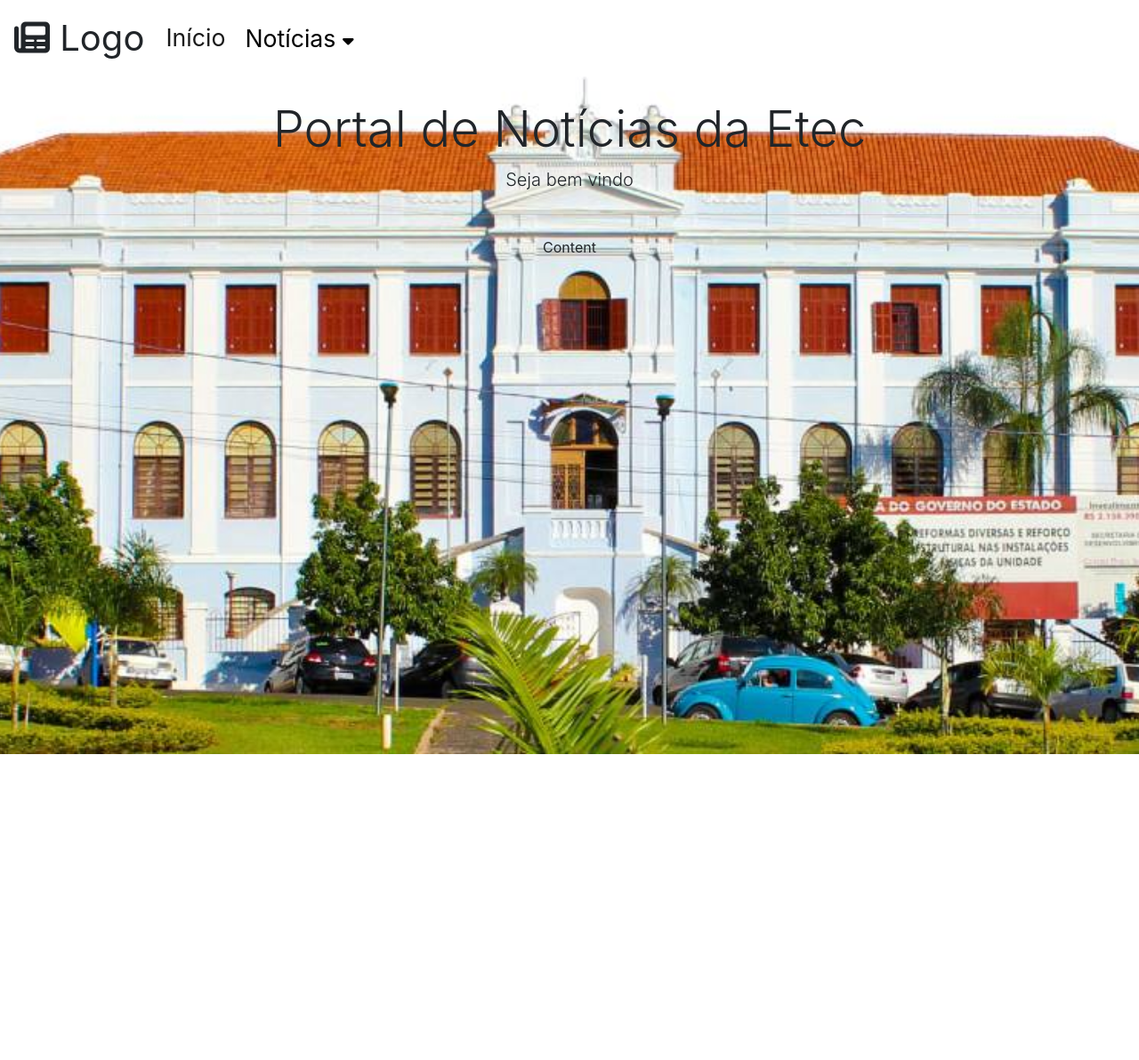
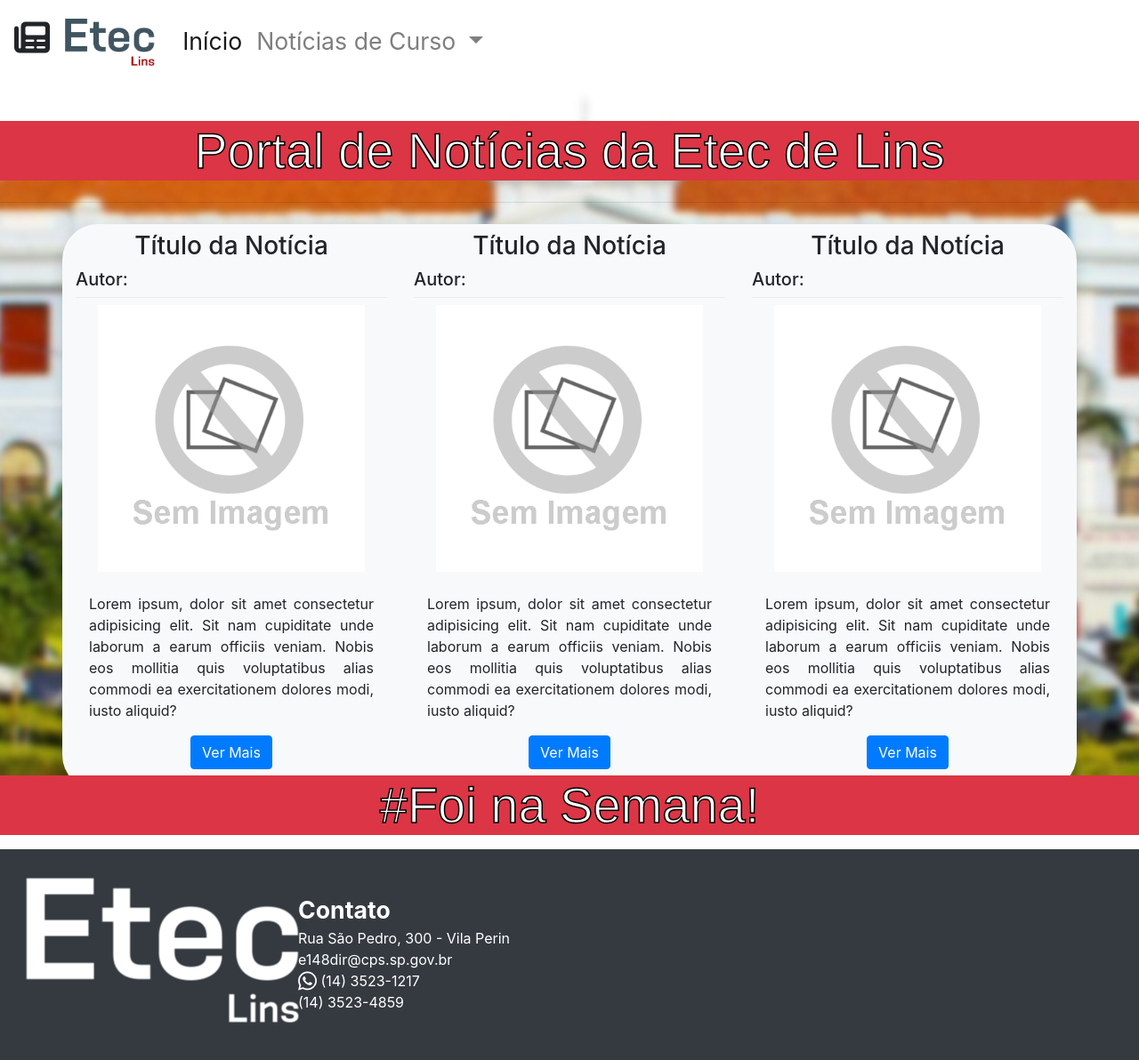
Before and after one commit to ViniCosta1/PW.SegundoBimestre, a PHP site: page / in a window 1280 px wide. Shown: the whole page at 89% size. Before the commit the page ends 848 px from the top, so only its background shows below. Run offline with PHP 8.4, Linux system fonts and the light colour scheme; some libraries are stand-ins or nearby versions.

Commit message:
Muita coisa feita, só vê ai

```diff
--- a/index.html
+++ b/index.html
@@ -5,10 +5,12 @@
     <meta charset="UTF-8">
     <meta http-equiv="X-UA-Compatible" content="IE=edge">
     <meta name="viewport" content="width=device-width, initial-scale=1.0">
-    <link rel="stylesheet" href="https://cdnjs.cloudflare.com/ajax/libs/twitter-bootstrap/4.1.3/css/bootstrap.css" integrity="sha512-57lHfvbE5GLWA20qDTCTRUpKntBnFlG0V+x8f3q3DqZK6XlHGVsbpCCI/kadtaFBMEYmq5IeVZnsWjWx2QoQtw==" crossorigin="anonymous" referrerpolicy="no-referrer"
-    />
-    <link rel="stylesheet" href="https://cdnjs.cloudflare.com/ajax/libs/font-awesome/6.1.1/css/all.min.css" integrity="sha512-KfkfwYDsLkIlwQp6LFnl8zNdLGxu9YAA1QvwINks4PhcElQSvqcyVLLD9aMhXd13uQjoXtEKNosOWaZqXgel0g==" crossorigin="anonymous" referrerpolicy="no-referrer"
-    />
+    <link rel="stylesheet" href="https://cdnjs.cloudflare.com/ajax/libs/twitter-bootstrap/4.1.3/css/bootstrap.css"
+        integrity="sha512-57lHfvbE5GLWA20qDTCTRUpKntBnFlG0V+x8f3q3DqZK6XlHGVsbpCCI/kadtaFBMEYmq5IeVZnsWjWx2QoQtw=="
+        crossorigin="anonymous" referrerpolicy="no-referrer" />
+    <link rel="stylesheet" href="https://cdnjs.cloudflare.com/ajax/libs/font-awesome/6.1.1/css/all.min.css"
+        integrity="sha512-KfkfwYDsLkIlwQp6LFnl8zNdLGxu9YAA1QvwINks4PhcElQSvqcyVLLD9aMhXd13uQjoXtEKNosOWaZqXgel0g=="
+        crossorigin="anonymous" referrerpolicy="no-referrer" />
     <link rel="stylesheet" href="style.css">
     <title>Documento</title>
 </head>
@@ -17,8 +19,9 @@
 
     <!-- Navbar -->
     <nav class="navbar navbar-expand-lg navbar-light bg-white fixed-top">
-        <a class="navbar-brand Logo"> <i class="fa-solid fa-newspaper"></i> Logo</a>
-        <button class="navbar-toggler" data-target="#my-nav" data-toggle="collapse" aria-controls="my-nav" aria-expanded="false" aria-label="Toggle navigation">
+        <a class="navbar-brand Logo"> <i class="fa-solid fa-newspaper"></i> <img src="img/etecLogo.png" alt="Logo Etec" class="tamanhoImagemLogo"></a>
+        <button class="navbar-toggler" data-target="#my-nav" data-toggle="collapse" aria-controls="my-nav"
+            aria-expanded="false" aria-label="Toggle navigation">
             <span class="navbar-toggler-icon"></span>
         </button>
         <div id="my-nav" class="collapse navbar-collapse ">
@@ -26,28 +29,129 @@
                 <li class="nav-item active">
                     <a class="nav-link tamanhoFonte" href="#">Início <span class="sr-only">(current)</span></a>
                 </li>
-                <li class="nav-item">
-                    <div class="dropdown nav-link tamanhoFonte">
-                        <button id="my-dropdown" class="DropDown" data-toggle="dropdown" aria-haspopup="true" aria-expanded="false">Notícias <i class="fa-solid fa-caret-down tamanhoIcones"></i></button>
-                        <div class="dropdown-menu" aria-labelledby="my-dropdown">
-                            <a class="dropdown-item" href="#">Desenvolvimento de Sistemas</a>
-                            <a class="dropdown-item" href="#">Linguagens</a>
-                            <a class="dropdown-item" href="#">Edificações</a>
-                        </div>
+                <li class="nav-item dropdown tamanhoFonte">
+                    <a class="nav-link dropdown-toggle" href="#" id="navbarDropdown" role="button"
+                        data-toggle="dropdown" aria-haspopup="true" aria-expanded="false">
+                        Notícias de Curso
+                    </a>
+                    <div class="dropdown-menu" aria-labelledby="navbarDropdown">
+                        <a class="dropdown-item" href="#">Desenvolvimento de Sistemas</a>
+                        <a class="dropdown-item" href="#">Linguagens</a>
+                        <div class="dropdown-divider"></div>
+                        <a class="dropdown-item" href="#">Todos os Cursos</a>
                     </div>
                 </li>
             </ul>
         </div>
     </nav>
-<div class="jumbotron jumbotron-fluid text-center fundoImagem mt-5">
-    <h1 class="display-4 ">Portal de Notícias da Etec</h1>
-    <p class="lead">Seja bem vindo</p>
-    <hr class="my-4">
-    <p>Content</p>
-</div>
+    <br>
+    <div class="jumbotron jumbotron-fluid text-center fundoImagem mt-5 mb-0">
+        <h1 class="display-4 fonteTitulo bordaTexto text-white bg-danger">Portal de Notícias da Etec de Lins</h1>
+        <hr class="my-4">
 
-    <script src="https://cdnjs.cloudflare.com/ajax/libs/jquery/3.6.0/jquery.min.js" integrity="sha512-894YE6QWD5I59HgZOGReFYm4dnWc1Qt5NtvYSaNcOP+u1T9qYdvdihz0PPSiiqn/+/3e7Jo4EaG7TubfWGUrMQ==" crossorigin="anonymous" referrerpolicy="no-referrer"></script>
-    <script src="https://cdnjs.cloudflare.com/ajax/libs/twitter-bootstrap/4.1.3/js/bootstrap.js" integrity="sha512-JtLrV1ofzavnjW9efbM8bX78Kcx6dvZPn+VhmJfBg4yKQvqxMX4FQI7NjAHb6cviH/92xOHBI74kVPsafPnnHQ==" crossorigin="anonymous" referrerpolicy="no-referrer"></script>
+        <!-- Notícias De Introdução -->
+        <div class="container cssBorder bg-light">
+            <div class="row mt-3 text-center cssBorder shadow">
+
+                <!-- Começo da Notícia -->
+                <div class="col-12 col-sm-4 col-md-4 mb-4 mb-sm-0 mb-md-0">
+                    <h3 class="pt-2">
+                        Título da Notícia
+                    </h3>
+                    <h5 class="text-left">Autor: </h5>
+
+                    <div class="dropdown-divider"></div>
+                        <div class="col-12">
+                        <img class="img-fluid pb-2" src="img/semFoto.png" alt="SemFoto" width="300">
+                        <div class="container p-0">
+                            <div class="row text-justify">
+                                <div class="col-12 mt-3">
+                                    <p>Lorem ipsum, dolor sit amet consectetur adipisicing elit. Sit nam cupiditate unde laborum a earum officiis veniam. Nobis eos mollitia quis voluptatibus alias commodi ea exercitationem dolores modi, iusto aliquid?</p>
+                                </div>
+                                <div class="col-12 text-center">
+                                    <a href="#"class="btn btn-primary mb-4" type="button">Ver Mais</a>
+                                </div>
+                            </div>
+                        </div>
+                    </div>
+                </div>
+
+                <!-- Começo da Notícia -->
+                <div class="col-12 col-sm-4 col-md-4 mb-4 mb-sm-0 mb-md-0">
+                    <h3 class="pt-2">
+                        Título da Notícia
+                    </h3>
+                    <h5 class="text-left">Autor: </h5>
+
+                    <div class="dropdown-divider"></div>
+                        <div class="col-12">
+                        <img class="img-fluid pb-2" src="img/semFoto.png" alt="SemFoto" width="300">
+                        <div class="container p-0">
+                            <div class="row text-justify">
+                                <div class="col-12 mt-3">
+                                    <p>Lorem ipsum, dolor sit amet consectetur adipisicing elit. Sit nam cupiditate unde laborum a earum officiis veniam. Nobis eos mollitia quis voluptatibus alias commodi ea exercitationem dolores modi, iusto aliquid?</p>
+                                </div>
+                                <div class="col-12 text-center">
+                                    <a href="#"class="btn btn-primary mb-4" type="button">Ver Mais</a>
+                                </div>
+                            </div>
+                        </div>
+                    </div>
+                </div>
+
+                <!-- Começo da Notícia -->
+                <div class="col-12 col-sm-4 col-md-4 mb-4 mb-sm-0 mb-md-0">
+                    <h3 class="pt-2">
+                        Título da Notícia
+                    </h3>
+                    <h5 class="text-left">Autor: </h5>
+
+                    <div class="dropdown-divider"></div>
+                        <div class="col-12">
+                        <img class="img-fluid pb-2" src="img/semFoto.png" alt="SemFoto" width="300">
+                        <div class="container p-0">
+                            <div class="row text-justify">
+                                <div class="col-12 mt-3">
+                                    <p>Lorem ipsum, dolor sit amet consectetur adipisicing elit. Sit nam cupiditate unde laborum a earum officiis veniam. Nobis eos mollitia quis voluptatibus alias commodi ea exercitationem dolores modi, iusto aliquid?</p>
+                                </div>
+                                <div class="col-12 text-center">
+                                    <a href="#"class="btn btn-primary mb-4" type="button">Ver Mais</a>
+                                </div>
+                            </div>
+                        </div>
+                    </div>
+                </div>
+            </div>
+        </div>
+    </div>
+
+    <h1 class="display-4 fonteTitulo bordaTexto text-white text-center bg-danger">#Foi na Semana!</h1>
+
+    <!-- Rodapé -->
+    <div class="container-fluid mt-3 bg-dark">
+        <div class="row text-white">
+            <div class="col-12 com-sm-3 col-md-3 text-center">
+                <div class="img my-4">
+                    <img src="img/etecRodape.png" alt="Etec_Rodapé">
+                </div>
+            </div>
+            <div class="col-12 com-sm-3 col-md-3 mt-5">
+                <strong class="tamanhoFonte">Contato</strong>
+                <p class="m-0">Rua São Pedro, 300 - Vila Perin</p>
+                <p class="m-0">e148dir@cps.sp.gov.br</p>
+                <p class="m-0"><i class="fa-brands fa-whatsapp fa-xl"></i> (14) 3523-1217</p>
+                <p class="m-0">(14) 3523-4859</p>
+            </div>
+        </div>
+    </div>
+
+
+    <script src="https://cdnjs.cloudflare.com/ajax/libs/jquery/3.6.0/jquery.min.js"
+        integrity="sha512-894YE6QWD5I59HgZOGReFYm4dnWc1Qt5NtvYSaNcOP+u1T9qYdvdihz0PPSiiqn/+/3e7Jo4EaG7TubfWGUrMQ=="
+        crossorigin="anonymous" referrerpolicy="no-referrer"></script>
+    <script src="https://cdnjs.cloudflare.com/ajax/libs/twitter-bootstrap/4.1.3/js/bootstrap.js"
+        integrity="sha512-JtLrV1ofzavnjW9efbM8bX78Kcx6dvZPn+VhmJfBg4yKQvqxMX4FQI7NjAHb6cviH/92xOHBI74kVPsafPnnHQ=="
+        crossorigin="anonymous" referrerpolicy="no-referrer"></script>
 </body>
 
 </html>
--- a/style.css
+++ b/style.css
@@ -1,22 +1,43 @@
+/*
+    * Relacionado a textos
+*/
+
+.centroDiv {
+    margin: 0;
+}
+
 .tamanhoFonte {
     font-size: 20pt;
+}
+
+.fonteTitulo {
+    font-family: 'Franklin Gothic Medium', 'Arial Narrow', Arial, sans-serif;
+    -webkit-text-stroke-color: rgb(0, 0, 0);
+    -webkit-text-stroke-width: 1.5px;
+}
+
+/*
+    * Relacionado a imagens e div's
+*/
+
+.cssBorder {
+    border-radius: 40px;
+}
+
+.tamanhoIcones {
+    font-size: 15pt;
+}
+
+.tamanhoImagemLogo {
+    height: 4rem;
 }
 
 .Logo {
     font-size: 30pt;
 }
 
-.DropDown {
-    border: none;
-    background-color: white;
-}
-
-.tamanhoIcones {
-    font-size: 15pt;
-}
-
 .fundoImagem {
-    background-image: url(img/etec.jpg);
+    background-image: url(img/etecFundo.jpg);
     background-size: cover;
     background-position: center;
     height: 100vh;
```
Also changed, not shown: img/etec.jpg (deleted), img/etecFundo.jpg (added), img/etecLogo.png (added), img/etecRodape.png (added), img/semFoto.png (added).
